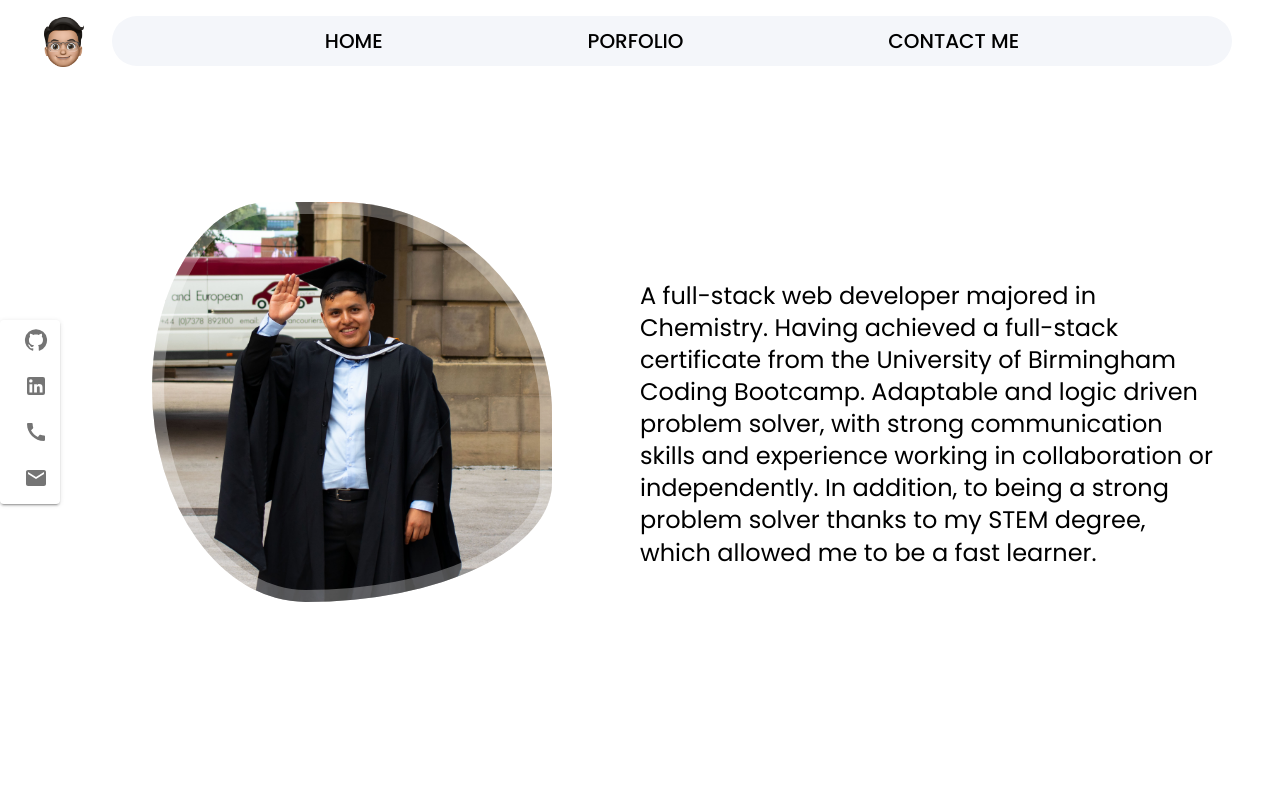
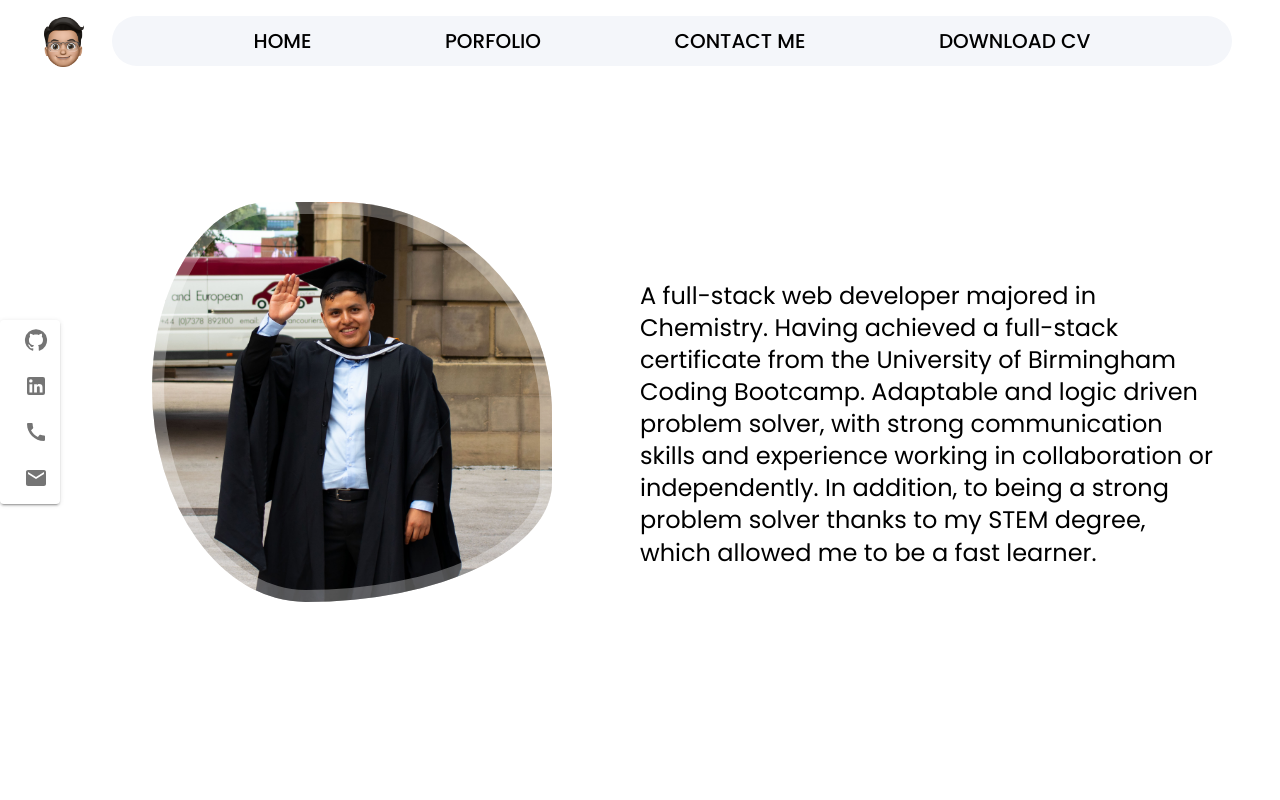
Before and after one commit to frsargua/Porfilio-React, a React (Create React App) app: page / in a window 1280 px wide. Shown: the top 800 px of the page. Built offline with nearby package versions, Linux system fonts and the light colour scheme.

Commit message:
ADDED CV

```diff
--- a/src/components/navbar.jsx
+++ b/src/components/navbar.jsx
@@ -4,7 +4,8 @@ import Box from "@mui/material/Box";
 import Typography from "@mui/material/Typography";
 import Button from "@mui/material/Button";
 import avatar from "../images/avatar.png";
-import { Container } from "@mui/material";
+import { Container, Link } from "@mui/material";
+import CV from "../CV.pdf";
 
 export default function ButtonAppBar(props) {
   const [collapsed, setCollapse] = React.useState(true);
@@ -69,7 +70,8 @@ export default function ButtonAppBar(props) {
               justifyContent: "space-evenly",
             }}
           >
-            {props.options.map((el) => (
+            {props.options.map((el) =>
+              el != "DOWNLOAD CV" ? (
                 <Button
                   key={el}
                   onClick={() => props.handlePageChange(el)}
@@ -93,7 +95,32 @@ export default function ButtonAppBar(props) {
                     {el}
                   </Typography>
                 </Button>
-            ))}
+              ) : (
+                <Button
+                  key={el}
+                  sx={{
+                    ":hover": {
+                      bgcolor: "rgba(255,255,255,0.1)",
+                      color: "white",
+                    },
+                  }}
+                >
+                  <Typography
+                    variant="h6"
+                    component="a"
+                    download
+                    href={CV}
+                    sx={{
+                      flexGrow: 1,
+                      color: "#000",
+                      textDecoration: props.currentPage === el ? "" : "none",
+                    }}
+                  >
+                    {el}
+                  </Typography>
+                </Button>
+              )
+            )}
           </Box>
         </Box>
       </Container>
--- a/src/components/porfolioContainer.jsx
+++ b/src/components/porfolioContainer.jsx
@@ -8,18 +8,17 @@ import SideBar from "./SideBar";
 
 export default function PortfolioContainer() {
   const [currentPage, setCurrentPage] = useState("Home");
-  let options = ["HOME", "PORFOLIO", "CONTACT ME"];
+  let options = ["HOME", "PORFOLIO", "CONTACT ME", "DOWNLOAD CV"];
 
   // This method is checking to see what the value of `currentPage` is. Depending on the value of currentPage, we return the corresponding component to render.
   const renderPage = () => {
     if (currentPage.toLocaleLowerCase() === "home") {
       return <Home />;
+    } else if (currentPage.toLocaleLowerCase() === "contact me") {
+      return <Contact handlePageChange={handlePageChange} />;
+    } else if (currentPage.toLocaleLowerCase() === "porfolio") {
+      return <Porfolio />;
     }
-
-    if (currentPage.toLocaleLowerCase() === "contact me") {
-      return <Contact handlePageChange={handlePageChange} />;
-    }
-    return <Porfolio />;
   };
 
   const handlePageChange = (page) => setCurrentPage(page);
```
Also changed, not shown: 1 other file (tests, documents, lock files or other folders). Lines whose indentation alone changed are shown as unchanged.
